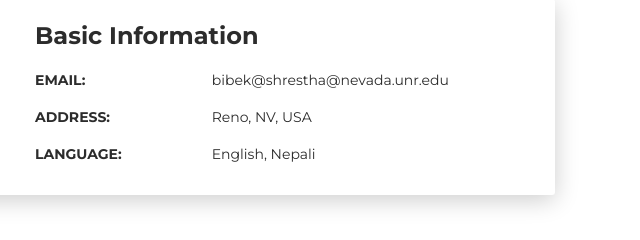
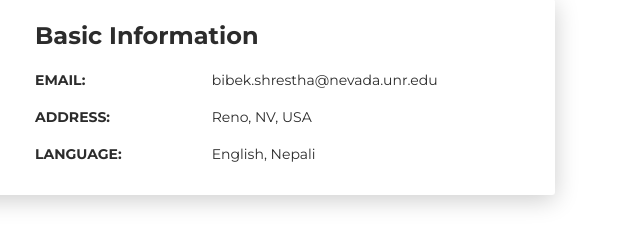
Before and after one commit to sbibek/sbibek.github.io, a plain HTML site: page index.html in a window 1280 px wide. Shown: the part 621-861 px from the top of the page, 640-1280 px from the left. Drawn offline with Linux system fonts and the light colour scheme.

Commit message:
Update index.html

```diff
--- a/index.html
+++ b/index.html
@@ -84,7 +84,7 @@
                   </div> -->
                   <div class="row mt-3">
                     <div class="col-sm-4"><strong class="text-uppercase">Email:</strong></div>
-                    <div class="col-sm-8">bibek@shrestha@nevada.unr.edu</div>
+                    <div class="col-sm-8">bibek.shrestha@nevada.unr.edu</div>
                   </div>
                   <!-- <div class="row mt-3">
                     <div class="col-sm-4"><strong class="text-uppercase">Phone:</strong></div>
```
